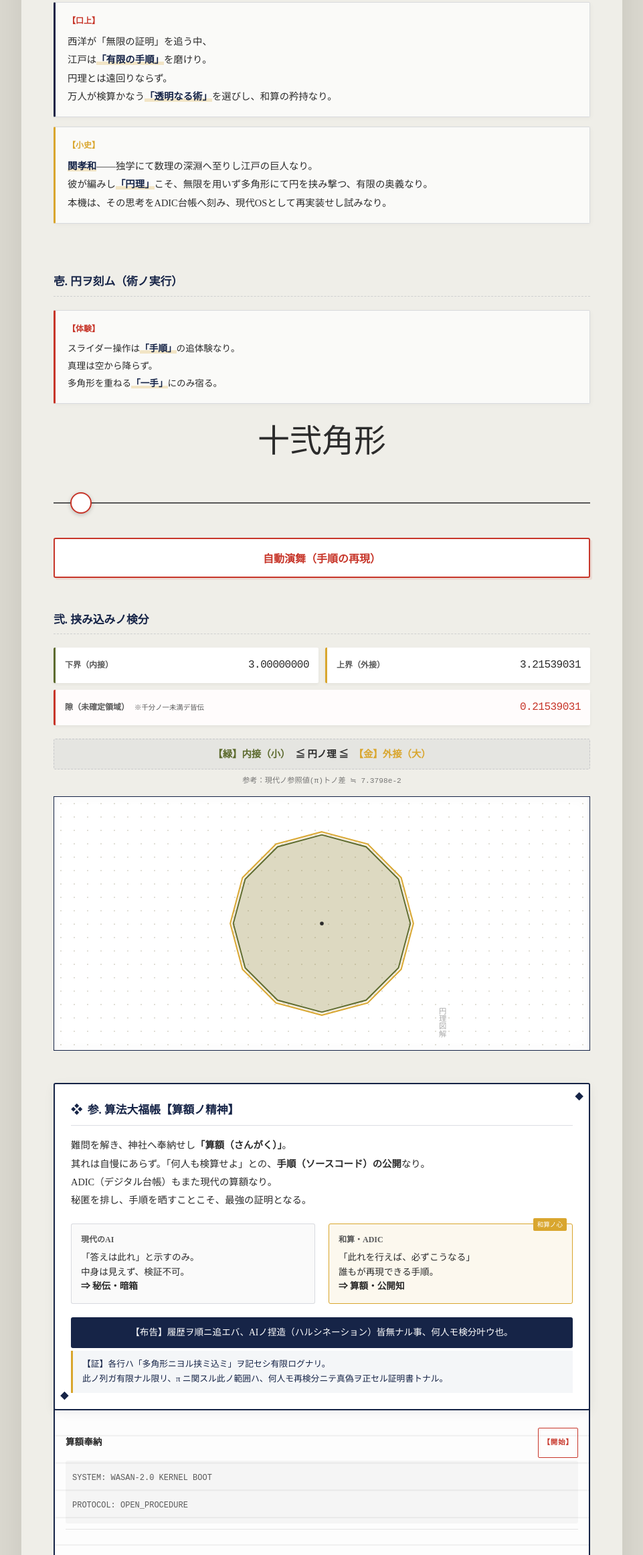
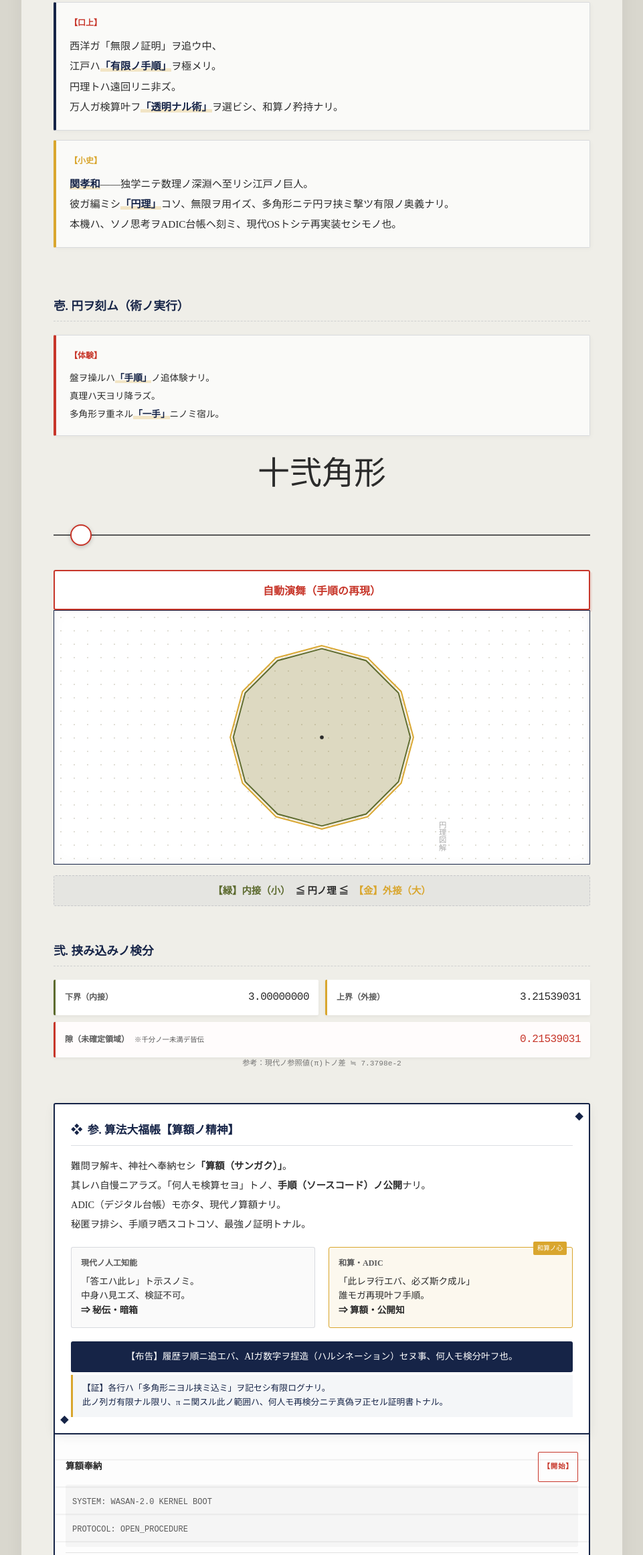
Before and after one commit to GhostDriftTheory/Wasan-Enri-ADIC-Demo-JP, a plain HTML site: page index.html in a window 1280 px wide. Shown: the part 158-2480 px from the top of the page at 67% size, without its empty margins (159-1120 px from the left). Drawn offline with Linux system fonts and the light colour scheme; a web font is replaced by a local one.

Commit message:
Update index.html

```diff
--- a/index.html
+++ b/index.html
@@ -44,12 +44,11 @@
       justify-content: center;
       align-items: flex-start;
       line-height: 1.75;
-      /* スマホでの窮屈さを排除しつつ、余白を持たせる */
       padding: 10px;
     }
 
     /* -------------------------------------------
-       レイアウト：モバイルファースト・レスポンシブ
+       レイアウト：モバイルファースト
     ------------------------------------------- */
     .app-container {
       width: 100%;
@@ -65,7 +64,6 @@
       gap: 36px;
     }
 
-    /* 上下の飾り線（染め抜き風） */
     .app-container::before, .app-container::after {
       content: ""; position: absolute; left: 0; right: 0; height: 4px; background: var(--color-ai);
     }
@@ -74,13 +72,13 @@
 
     @media (min-width: 768px) {
       body { padding: 30px; }
-      .app-container { padding: 48px; gap: 48px; box-shadow: 0 8px 32px rgba(0,0,0,0.08); }
+      .app-container { padding: 48px; gap: 48px; }
     }
 
     section { width: 100%; }
 
     /* -------------------------------------------
-       デザインパーツ：江戸のタイポグラフィ
+       デザインパーツ
     ------------------------------------------- */
     .header-row {
       border-bottom: 2px solid var(--color-border);
@@ -110,17 +108,17 @@
       margin-bottom: 2px;
     }
 
-    /* ガイド（引札・瓦版風） */
+    /* ガイド（引札風 - 漢文調に調整） */
     .modern-guide {
       font-family: var(--font-serif);
-      font-size: 0.9rem;
+      font-size: 0.95rem; /* 読みやすく */
       color: var(--color-sumi);
       background: rgba(255, 255, 255, 0.7);
       border: 1px solid var(--color-border);
-      border-left: 3px solid var(--color-ai);
-      padding: 16px 18px;
+      border-left: 4px solid var(--color-ai);
+      padding: 18px 20px;
       margin-bottom: 24px;
-      line-height: 1.9;
+      line-height: 2.0; /* ゆったりと */
       box-shadow: 2px 2px 6px rgba(0,0,0,0.03);
       border-radius: 2px;
     }
@@ -130,11 +128,11 @@
       background: linear-gradient(transparent 70%, rgba(217, 166, 46, 0.25) 70%);
     }
     .guide-label {
-      font-size: 0.75rem; color: var(--color-shu); font-weight: 700; display: block; margin-bottom: 6px;
+      font-size: 0.75rem; color: var(--color-shu); font-weight: 700; display: block; margin-bottom: 8px;
     }
 
     .section-label {
-      font-size: 1.05rem; color: var(--color-ai); font-weight: 700;
+      font-size: 1.1rem; color: var(--color-ai); font-weight: 700;
       border-bottom: 1px dashed var(--color-border);
       padding-bottom: 6px; margin-bottom: 20px; display: block;
     }
@@ -152,7 +150,7 @@
       .kanji-display { font-size: 3rem; margin: 32px 0; }
     }
 
-    /* スライダー（指先操作の最適化） */
+    /* スライダー */
     .soroban-slider {
       width: 100%; margin: 12px 0 28px 0;
       -webkit-appearance: none; background: transparent; height: 48px;
@@ -172,7 +170,7 @@
       transform: scale(1.15); background: var(--color-shu);
     }
 
-    /* ボタン（焼印・判子風） */
+    /* ボタン */
     .hanko-btn {
       display: block; width: 100%; padding: 16px;
       background: #fff; border: 2px solid var(--color-shu);
@@ -202,7 +200,7 @@
     }
     .hanko-btn.link-btn:hover { background: var(--color-ai); color: #fff; }
 
-    /* Fuda (数値表示) - スマホ安全対策 */
+    /* Fuda (数値表示) */
     .fuda-grid {
       display: grid; grid-template-columns: 1fr 1fr; gap: 10px;
     }
@@ -238,9 +236,9 @@
     .gap-note { font-size: 0.65rem; color: var(--color-usuzumi); font-weight: normal; margin-left: 0; display: block; margin-top: 2px; }
     @media (min-width: 480px) { .gap-note { margin-left: 8px; display: inline; margin-top: 0; } }
 
-    /* 不等式バー（Flexbox） */
+    /* 不等式バー */
     .inequality-bar {
-      margin: 20px 0 8px 0;
+      margin: 16px 0 4px 0;
       background: rgba(22, 36, 71, 0.04);
       padding: 12px;
       border-radius: 3px;
@@ -294,7 +292,7 @@
     /* 大福帳エリア */
     .daifukucho-wrapper { margin-top: 48px; }
 
-    /* セキュリティ・口上（高札） */
+    /* セキュリティ・口上 */
     .safety-manifesto {
       background: #fff;
       border: 2px solid var(--color-ai);
@@ -320,7 +318,7 @@
     }
     .safety-text {
       font-family: var(--font-serif);
-      font-size: 0.9rem; line-height: 1.9; color: var(--color-sumi);
+      font-size: 0.9rem; line-height: 2.0; color: var(--color-sumi);
     }
 
     /* 対比表 */
@@ -402,6 +400,7 @@
       word-break: break-all;
     }
 
+    /* Footer Optimized for Mobile */
     .footer {
       margin-top: 40px; padding: 24px 16px;
       background: var(--color-ai); color: #fff;
@@ -437,18 +436,18 @@
 
     <div class="modern-guide">
       <span class="guide-label">【口上】</span>
-      西洋が「無限の証明」を追う中、<br>
-      江戸は<strong>「有限の手順」</strong>を磨けり。<br>
-      円理とは遠回りならず。<br>
-      万人が検算かなう<strong>「透明なる術」</strong>を選びし、和算の矜持なり。
+      西洋ガ「無限ノ証明」ヲ追ウ中、<br>
+      江戸ハ<strong>「有限ノ手順」</strong>ヲ極メリ。<br>
+      円理トハ遠回リニ非ズ。<br>
+      万人ガ検算叶フ<strong>「透明ナル術」</strong>ヲ選ビシ、和算ノ矜持ナリ。
     </div>
 
     <!-- 小史ブロック -->
     <div class="modern-guide" style="margin-top:-10px; border-left-color: var(--color-yamabuki);">
       <span class="guide-label" style="color:var(--color-yamabuki);">【小史】</span>
-      <strong>関孝和</strong>——独学にて数理の深淵へ至りし江戸の巨人なり。<br>
-      彼が編みし<strong>「円理」</strong>こそ、無限を用いず多角形にて円を挟み撃つ、有限の奥義なり。<br>
-      本機は、その思考をADIC台帳へ刻み、現代OSとして再実装せし試みなり。
+      <strong>関孝和</strong>——独学ニテ数理ノ深淵ヘ至リシ江戸ノ巨人。<br>
+      彼ガ編ミシ<strong>「円理」</strong>コソ、無限ヲ用イズ、多角形ニテ円ヲ挟ミ撃ツ有限ノ奥義ナリ。<br>
+      本機ハ、ソノ思考ヲADIC台帳ヘ刻ミ、現代OSトシテ再実装セシモノ也。
     </div>
   </section>
 
@@ -458,9 +457,9 @@
 
     <div class="modern-guide" style="border-left-color: var(--color-shu); margin-bottom:12px; font-size:0.85rem;">
       <span class="guide-label" style="color:var(--color-shu);">【体験】</span>
-      スライダー操作は<strong>「手順」</strong>の追体験なり。<br>
-      真理は空から降らず。<br>
-      多角形を重ねる<strong>「一手」</strong>にのみ宿る。
+      盤ヲ操ルハ<strong>「手順」</strong>ノ追体験ナリ。<br>
+      真理ハ天ヨリ降ラズ。<br>
+      多角形ヲ重ネル<strong>「一手」</strong>ニノミ宿ル。
     </div>
 
     <div class="kanji-display">
@@ -474,6 +473,32 @@
     <button class="hanko-btn" id="btnDemo">
       自動演舞（手順の再現）
     </button>
+
+    <!-- 見立絵図 -->
+    <div class="viz-box">
+      <svg viewBox="0 0 400 400" id="vizSvg">
+        <!-- 円 (面積 π) -->
+        <circle cx="200" cy="200" r="140" fill="rgba(22, 36, 71, 0.03)" stroke="#ccc" stroke-dasharray="4 4" />
+
+        <!-- 外接多角形 -->
+        <polygon id="polyOuter" points="" style="fill:rgba(217,166,46,0.15); stroke:#d9a62e; stroke-width:2;" />
+
+        <!-- 内接多角形 -->
+        <polygon id="polyInner" points="" style="fill:rgba(93,107,47,0.15); stroke:#5d6b2f; stroke-width:2;" />
+
+        <!-- 中心点 -->
+        <circle cx="200" cy="200" r="3" fill="#2b2b2b" />
+        <text x="390" y="380" text-anchor="end" font-size="12" fill="#aaa" style="writing-mode: tb;">円理図解</text>
+      </svg>
+    </div>
+
+    <!-- 不等式バー -->
+    <div class="inequality-bar">
+      <span class="ine-green">【緑】内接（小）</span>
+      <span class="ine-center">≦ 円ノ理 ≦</span>
+      <span class="ine-gold">【金】外接（大）</span>
+    </div>
+
   </section>
 
   <!-- 第三幕：結果と証明 -->
@@ -495,33 +520,9 @@
       </div>
     </div>
 
-    <!-- 不等式バー -->
-    <div class="inequality-bar">
-      <span class="ine-green">【緑】内接（小）</span>
-      <span class="ine-center">≦ 円ノ理 ≦</span>
-      <span class="ine-gold">【金】外接（大）</span>
-    </div>
-
     <!-- 参考値表示 -->
     <div class="reference-metrics">
       参考：現代ノ参照値(π)トノ差 ≒ <span id="valDiff">0.00...</span>
-    </div>
-
-    <div class="viz-box">
-      <svg viewBox="0 0 400 400" id="vizSvg">
-        <!-- 円 (面積 π) -->
-        <circle cx="200" cy="200" r="140" fill="rgba(22, 36, 71, 0.03)" stroke="#ccc" stroke-dasharray="4 4" />
-
-        <!-- 外接多角形 -->
-        <polygon id="polyOuter" points="" style="fill:rgba(217,166,46,0.15); stroke:#d9a62e; stroke-width:2;" />
-
-        <!-- 内接多角形 -->
-        <polygon id="polyInner" points="" style="fill:rgba(93,107,47,0.15); stroke:#5d6b2f; stroke-width:2;" />
-
-        <!-- 中心点 -->
-        <circle cx="200" cy="200" r="3" fill="#2b2b2b" />
-        <text x="390" y="380" text-anchor="end" font-size="12" fill="#aaa" style="writing-mode: tb;">円理図解</text>
-      </svg>
     </div>
 
     <!-- ここが心臓部 -->
@@ -533,30 +534,30 @@
         </div>
         <div class="safety-text">
           <div style="margin-bottom:10px;">
-            難問を解き、神社へ奉納せし<strong>「算額（さんがく）」</strong>。<br>
-            其れは自慢にあらず。「何人も検算せよ」との、<strong>手順（ソースコード）の公開</strong>なり。<br>
-            ADIC（デジタル台帳）もまた現代の算額なり。<br>
-            秘匿を排し、手順を晒すことこそ、最強の証明となる。
+            難問ヲ解キ、神社ヘ奉納セシ<strong>「算額（サンガク）」</strong>。<br>
+            其レハ自慢ニアラズ。「何人モ検算セヨ」トノ、<strong>手順（ソースコード）ノ公開</strong>ナリ。<br>
+            ADIC（デジタル台帳）モ亦タ、現代ノ算額ナリ。<br>
+            秘匿ヲ排シ、手順ヲ晒スコトコソ、最強ノ証明トナル。
           </div>
 
           <div class="comparison-box">
             <div class="compare-item compare-ai">
-              <span class="compare-label">現代のAI</span>
-              「答えは此れ」と示すのみ。<br>
-              中身は見えず、検証不可。<br>
+              <span class="compare-label">現代ノ人工知能</span>
+              「答エハ此レ」ト示スノミ。<br>
+              中身ハ見エズ、検証不可。<br>
               <strong>⇒ 秘伝・暗箱</strong>
             </div>
             <div class="compare-item compare-adic">
               <span class="compare-label">和算・ADIC</span>
-              「此れを行えば、必ずこうなる」<br>
-              誰もが再現できる手順。<br>
+              「此レヲ行エバ、必ズ斯ク成ル」<br>
+              誰モガ再現叶フ手順。<br>
               <strong>⇒ 算額・公開知</strong>
             </div>
           </div>
 
           <!-- 捏造防止宣言 -->
           <div class="anti-fake-notice">
-            【布告】履歴ヲ順ニ追エバ、AIノ捏造（ハルシネーション）皆無ナル事、何人モ検分叶ウ也。
+            【布告】履歴ヲ順ニ追エバ、AIガ数字ヲ捏造（ハルシネーション）セヌ事、何人モ検分叶フ也。
           </div>
 
           <!-- 証明書宣言 -->
@@ -571,12 +572,12 @@
       <div class="daifukucho" id="ledger"></div>
 
       <div style="font-size:0.7rem; color:var(--color-usuzumi); margin-top:8px; text-align:right;">
-        ※全行、算額の如く公開されし手順なり。
+        ※全行、算額ノ如ク公開サレシ手順ナリ。
       </div>
     </div>
   </section>
 
-  <!-- 関連リンク -->
+  <!-- 関連リンク：和算2.0の系譜 -->
   <section class="related-link-area">
     <div class="related-title">【別誂】 和算二・〇ノ系譜</div>
     <a href="https://ghostdrifttheory.github.io/prime-counter-demo/" target="_blank" class="hanko-btn link-btn">
@@ -585,10 +586,10 @@
   </section>
 
   <div class="footer">
-    証明よりも手順を。理論よりも実装を。<br>
-    かつて和算家たちが愛した<strong>「有限の美学」</strong>は、<br>
-    デジタル社会の不透明さを晴らす<strong>「信頼の礎」</strong>とならん。<br>
-    これぞ、日本人が誇るべきアルゴリズムの原風景なり。
+    証明ヨリモ手順ヲ。理論ヨリモ実装ヲ。<br>
+    カツテ和算家達ガ愛シタ<strong>「有限ノ美学」</strong>ハ、<br>
+    デジタル社会ノ不透明サヲ晴ラス<strong>「信頼ノ礎（イシズエ）」</strong>ト成ラン。<br>
+    此レゾ、和人ガ誇ルベキ算法ノ原風景ナリ。
   </div>
 
 </div>
```
